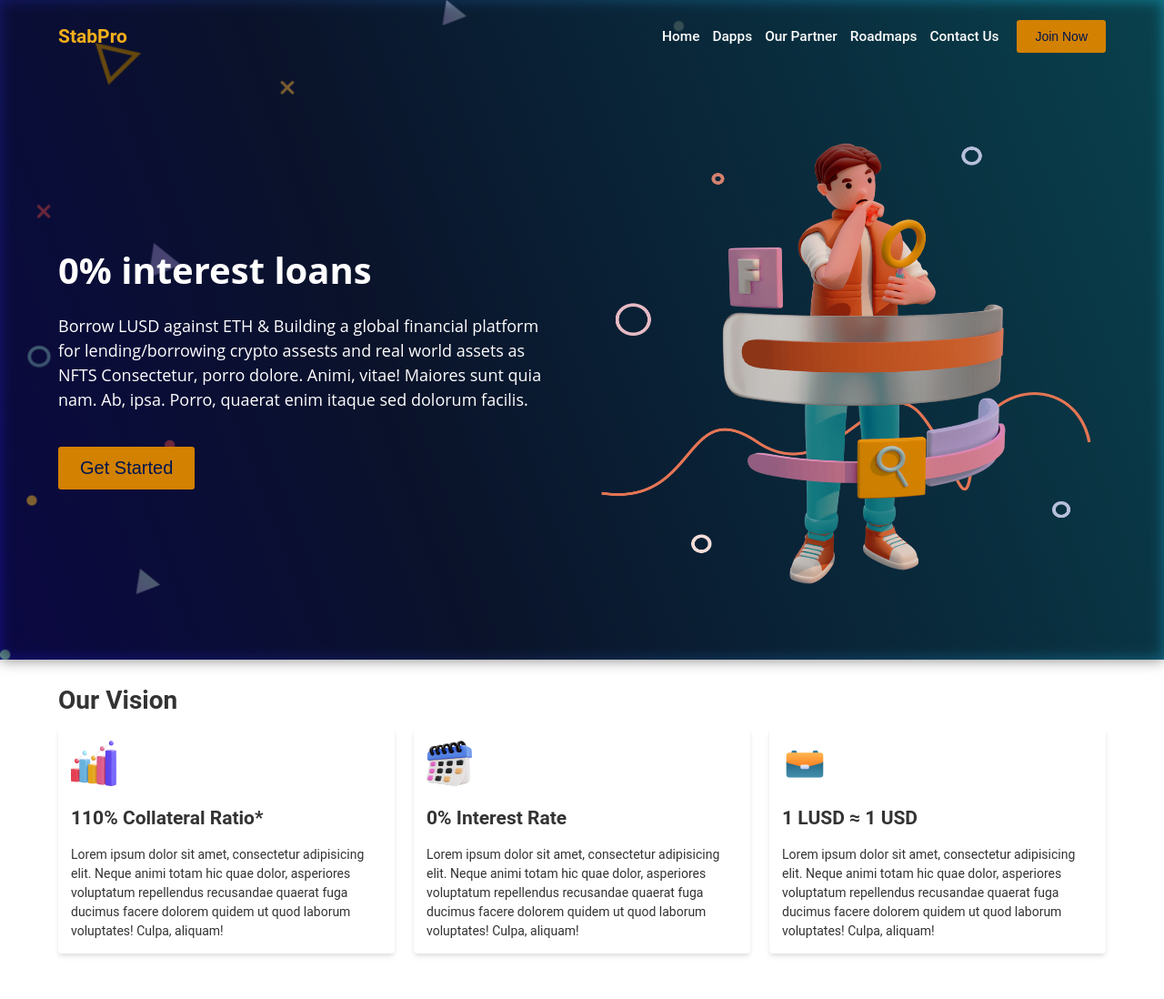
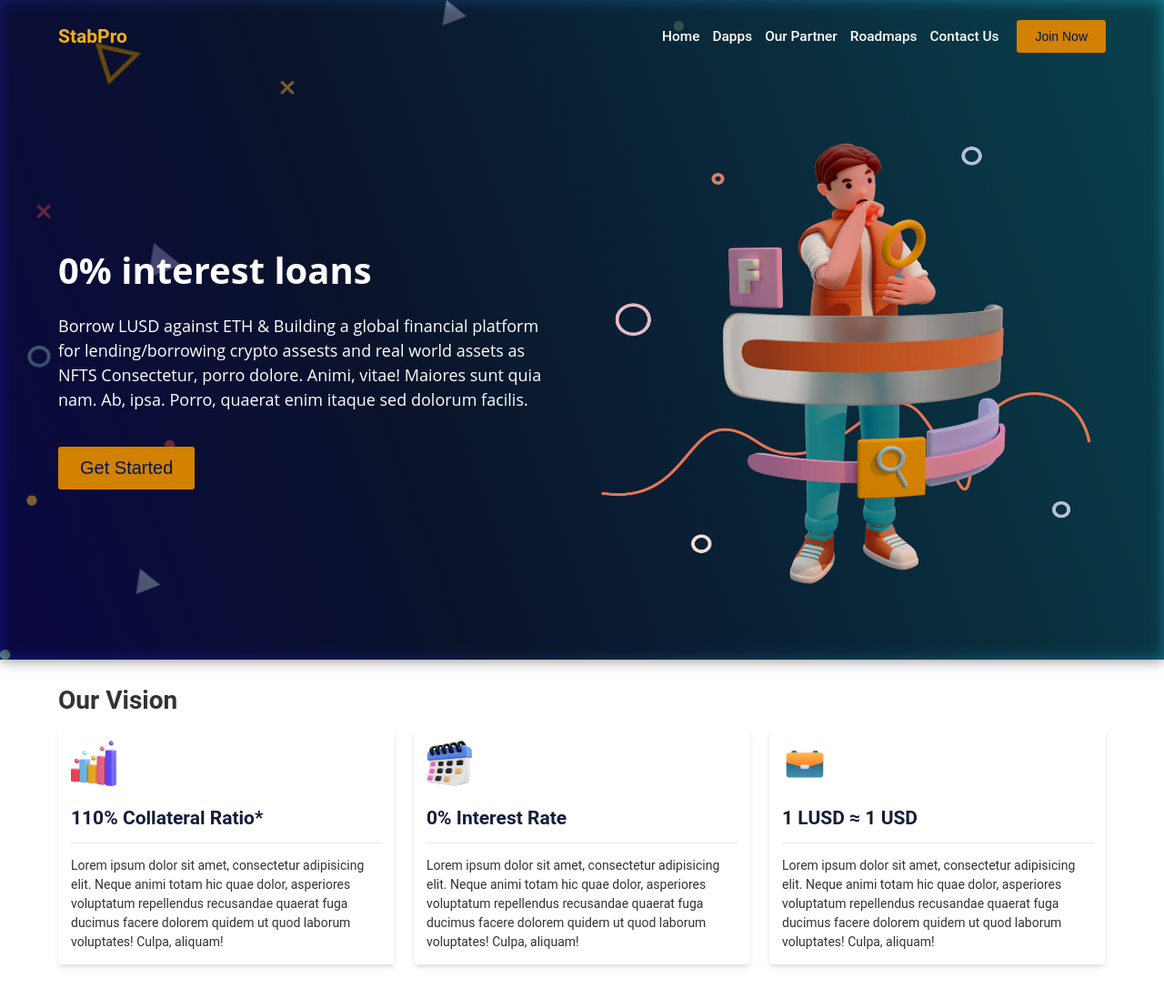
Before and after one commit to blyncnov/stability-protocol, a Next.js app: page / in a window 1280 px wide. Shown: the whole page at 91% size. Built offline with nearby package versions, Linux system fonts and the light colour scheme.

Commit message:
Stability Protocol vision alignment fx

```diff
--- a/styles/Homepage/Vision.js
+++ b/styles/Homepage/Vision.js
@@ -36,6 +36,27 @@ export const Vision__Box = styled.div`
   flex-direction: column;
   gap: 1em;
   line-height: 1.5;
+  transition: all 0.3s ease-in-out;
+
+  :hover {
+    box-shadow: rgba(0, 0, 0, 0.1) 0px 8px 16px -1px,
+      rgba(0, 0, 0, 0.06) 0px 4px 8px -1px;
+    transform: translateY(-2px);
+  }
+
+  h2 {
+    color: rgb(10, 15, 49);
+    opacity: 0.95;
+  }
+
+  h2::after {
+    content: "";
+    display: block;
+    width: 100%;
+    height: 1px;
+    background-color: #e6e6e6;
+    margin-top: 0.5em;
+  }
 
   @media (max-width: 768px) {
     // text-align: center;
```
